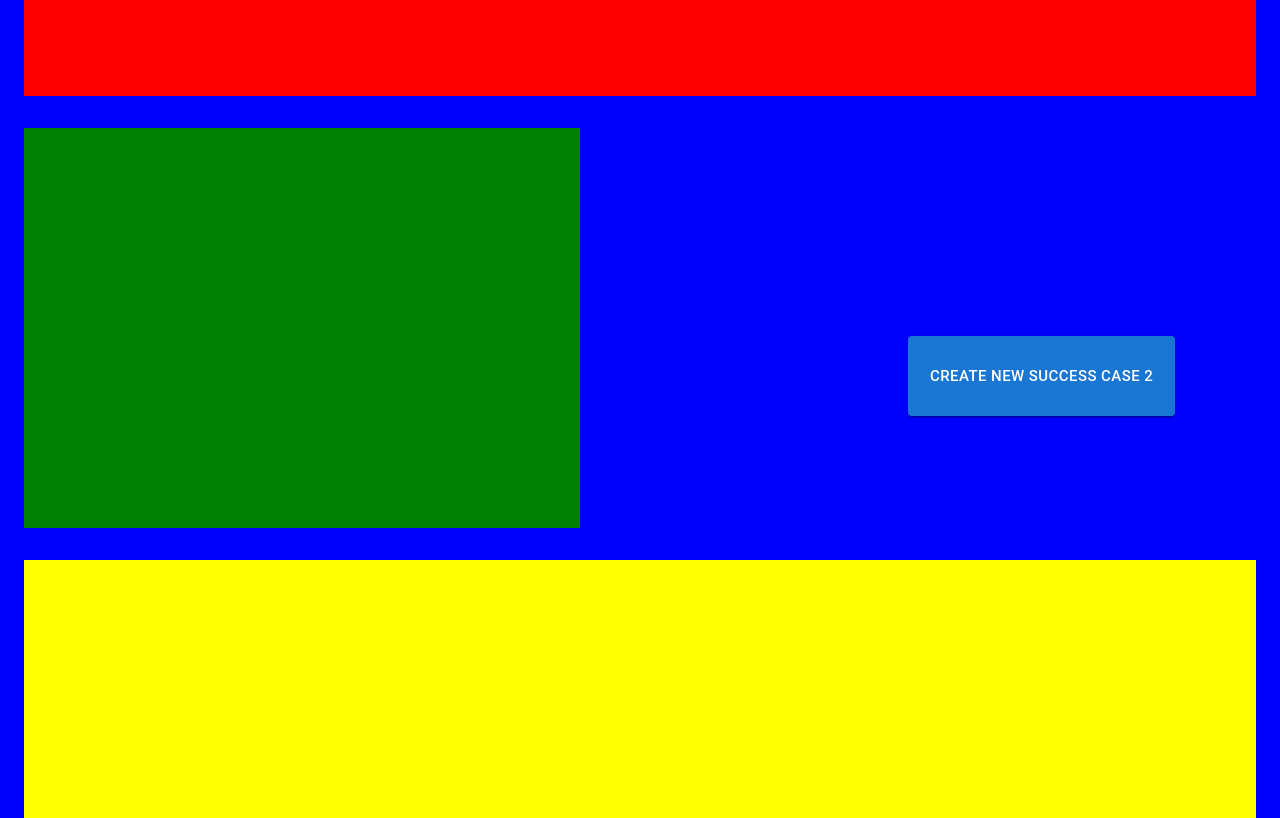
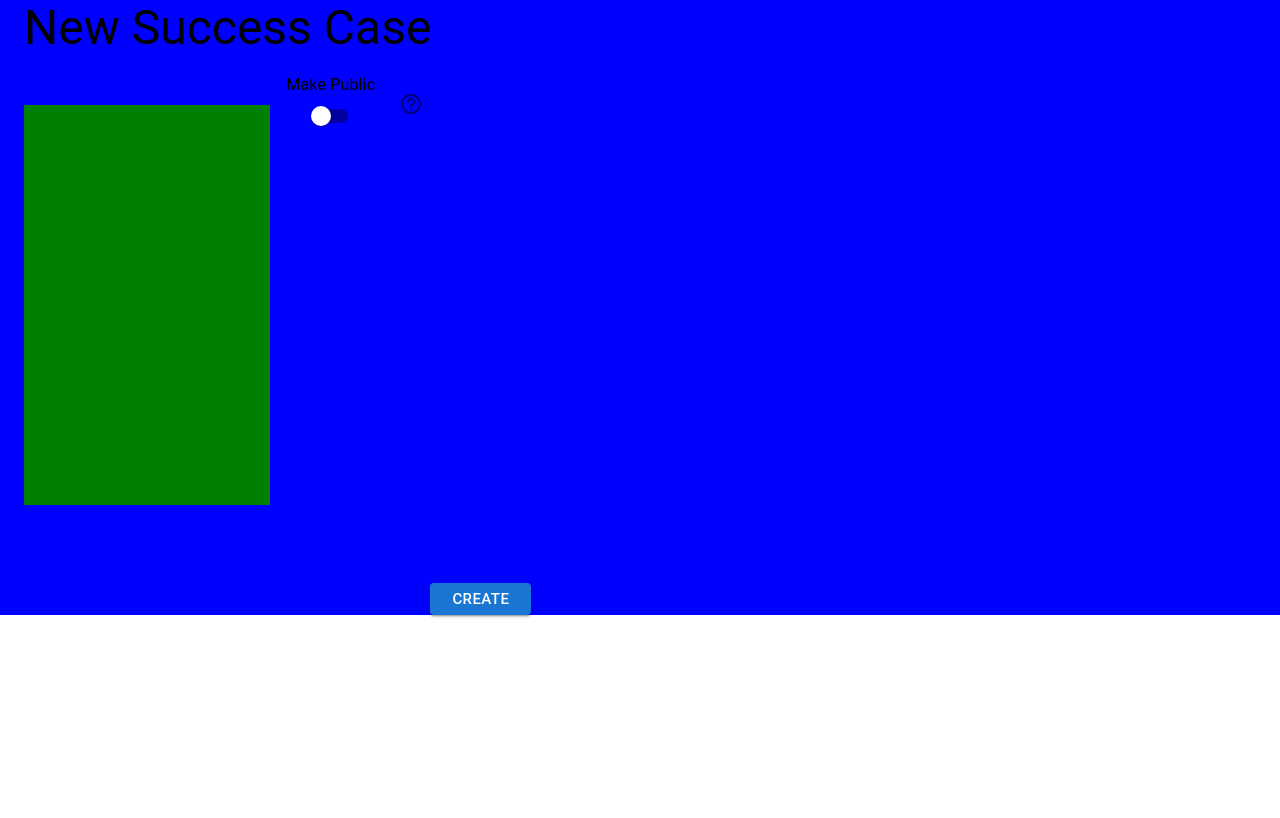
Before and after one commit to gbrizu/success-cases, a React (Create React App) app: page /layout2 in a window 1280 px wide. Built offline with nearby package versions, Linux system fonts and the light colour scheme.

Commit message:
23 Buttom Make Public and question icon

```diff
--- a/package.json
+++ b/package.json
@@ -5,7 +5,8 @@
   "dependencies": {
     "@emotion/react": "^11.11.3",
     "@emotion/styled": "^11.11.0",
-    "@mui/material": "^5.15.10",
+    "@mui/icons-material": "^5.15.11",
+    "@mui/material": "^5.15.11",
     "@mui/styled-engine-sc": "^6.0.0-alpha.16",
     "@mui/x-date-pickers": "^6.19.4",
     "@testing-library/jest-dom": "^5.17.0",
--- a/src/components/MainLayout2.js
+++ b/src/components/MainLayout2.js
@@ -1,22 +1,27 @@
-import { Box, Button, Container, Grid } from "@mui/material";
-import { Link } from "react-router-dom";
+import { Box, Button, Container, FormControlLabel, Grid, IconButton, Switch, TextField, Tooltip, Typography } from "@mui/material";
+import HelpOutlineIcon from '@mui/icons-material/HelpOutline';
+
 //Este layout es para probar el routing!!!!
 function MainLayout2() {
   return (
-    <Container maxWidth='l'  sx={{ bgcolor: 'blue' }}>
+    <Container maxWidth='l' sx={{ bgcolor: 'blue' }}>
 
       <div id="TITLE">
-        <Box  sx={{ bgcolor: 'red', height: '12vh' }} />
+
+        <Typography variant="h3" gutterBottom>
+            New Success Case
+        </Typography>
 
       </div>
       <div id="SEARCH BODY">
-        <Grid container justifyContent="center" spacing={15} sx={{
+
+        <Grid container justifyContent="center" spacing={0} sx={{
           justifyContent: "flex-start"
         }}>
 
           <Grid key={1} item sx={
             {
-              width: '50%'
+              width: '20%'
             }
           }>
             <Box
@@ -27,30 +32,48 @@ function MainLayout2() {
 
               }}
             />
+
           </Grid>
 
           <Grid key={2} item
 
             sx={
               {
-                width: '50%'
+                width: '20%'
               }
             }>
 
-            <Link to="/">
-              <Button variant="contained" size="large" sx={
-                {
-                  height: '5rem',
-                  marginTop: '15rem',
-                  marginLeft:'13rem',
-                }
-              }>Create new Success Case 2</Button></Link>
+            <FormControlLabel
+              value="top"
+              control={<Switch color="primary" />}
+              label="Make Public"
+              labelPlacement="top"
+            />
+            <Tooltip title={<h1 style={{ color: "black" }}>If the Make Public option is turned on, any person will be able to see the Client
+              field, if it is OFF, then the Client field will only be displayed to the Success Case creator</h1>}>
+              <IconButton>
+                <HelpOutlineIcon />
+              </IconButton>
+            </Tooltip>
+
+
+            <Button variant="contained" size="large" sx={
+              {
+                height: '2rem',
+                marginTop: '28rem',
+                marginLeft: '10rem',
+
+
+              }
+            }>Create</Button>
+
+
+
           </Grid>
         </Grid>
 
-        <div id="TABLE">
-          <Box sx={{ bgcolor: 'yellow', height: '32.3vh', marginTop: '2rem' }} />
-        </div>
+
+
       </div>
     </Container>
   );
```
Also changed, not shown: 1 other file (tests, documents, lock files or other folders).
